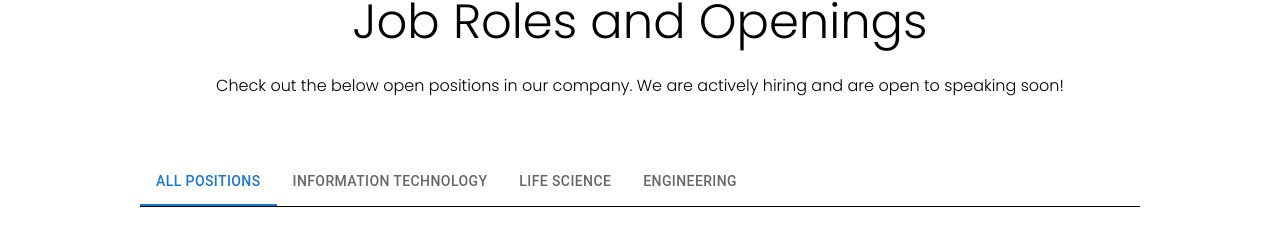
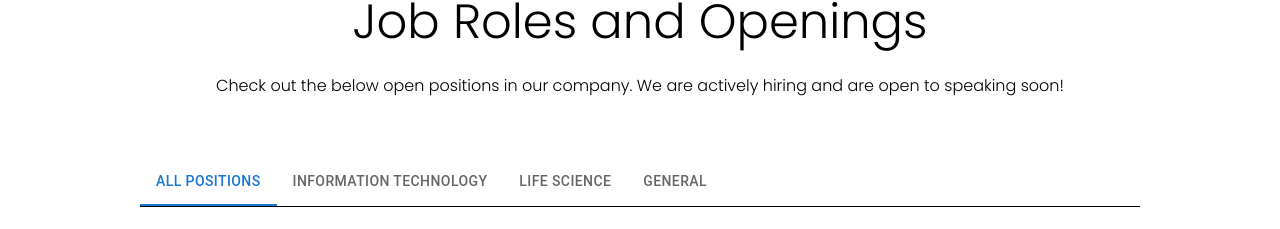
Before and after one commit to tusharkc/whiteCollarTech, a React (Vite) app: page /careers-1 in a window 1280 px wide. Shown: the part 1360-1589 px from the top of the page. Built offline with nearby package versions, Linux system fonts and the light colour scheme; no server answers.

Commit message:
Changed Menu item

```diff
--- a/src/features/Careers/Components/CareerListing/CareerListing.jsx
+++ b/src/features/Careers/Components/CareerListing/CareerListing.jsx
@@ -52,7 +52,7 @@ const CareerListing = () => {
             <Tab label="All Positions" {...a11yProps(0)} />
             <Tab label="Information Technology" {...a11yProps(1)} />
             <Tab label="Life Science" {...a11yProps(2)} />
-            <Tab label="Engineering" {...a11yProps(3)} />
+            <Tab label="General" {...a11yProps(3)} />
           </Tabs>
 
           <CustomTabPanel value={value} index={value}>
```
